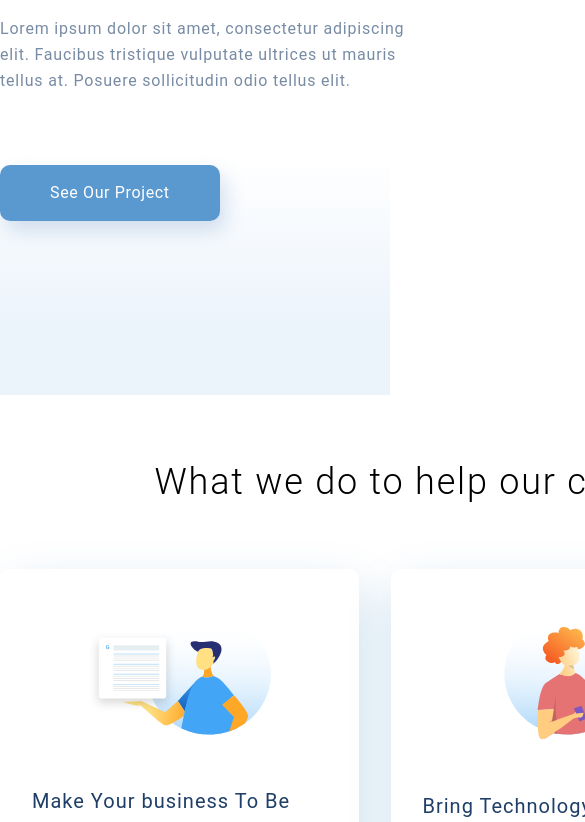
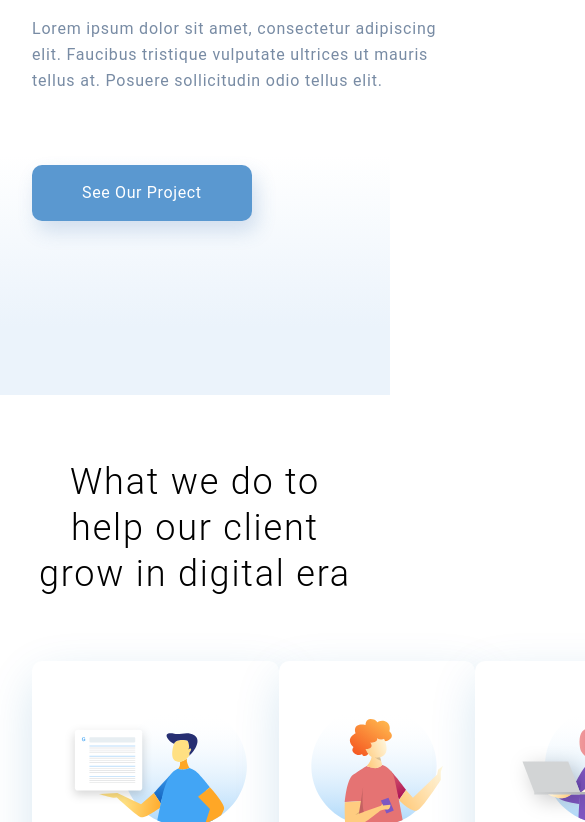
Before and after one commit to Ruslan-Novruzov/5, a plain HTML site: page Index.html in a window 390 px wide. Shown: the part 373-1195 px from the top of the page, 585 px wide, since content can reach past the window. Drawn offline with Linux system fonts and the light colour scheme.

Commit message:
style.scss

```diff
--- a/Style.scss
+++ b/Style.scss
@@ -6,7 +6,7 @@ body {
     font-family: Roboto;
 }
 .container {
-    width: 1140px;
+    max-width: 1140px;
     margin: 0 auto;
 }
 .top {
@@ -266,3 +266,12 @@ body {
 .header_img {
     width: 100%;
 }
+@media (max-width: 1024px) {
+    .container {
+        padding-left: 32px;
+        padding-right: 32px;
+    }
+
+
+
+}
```
Also changed, not shown: Style.css, 1 other file.
